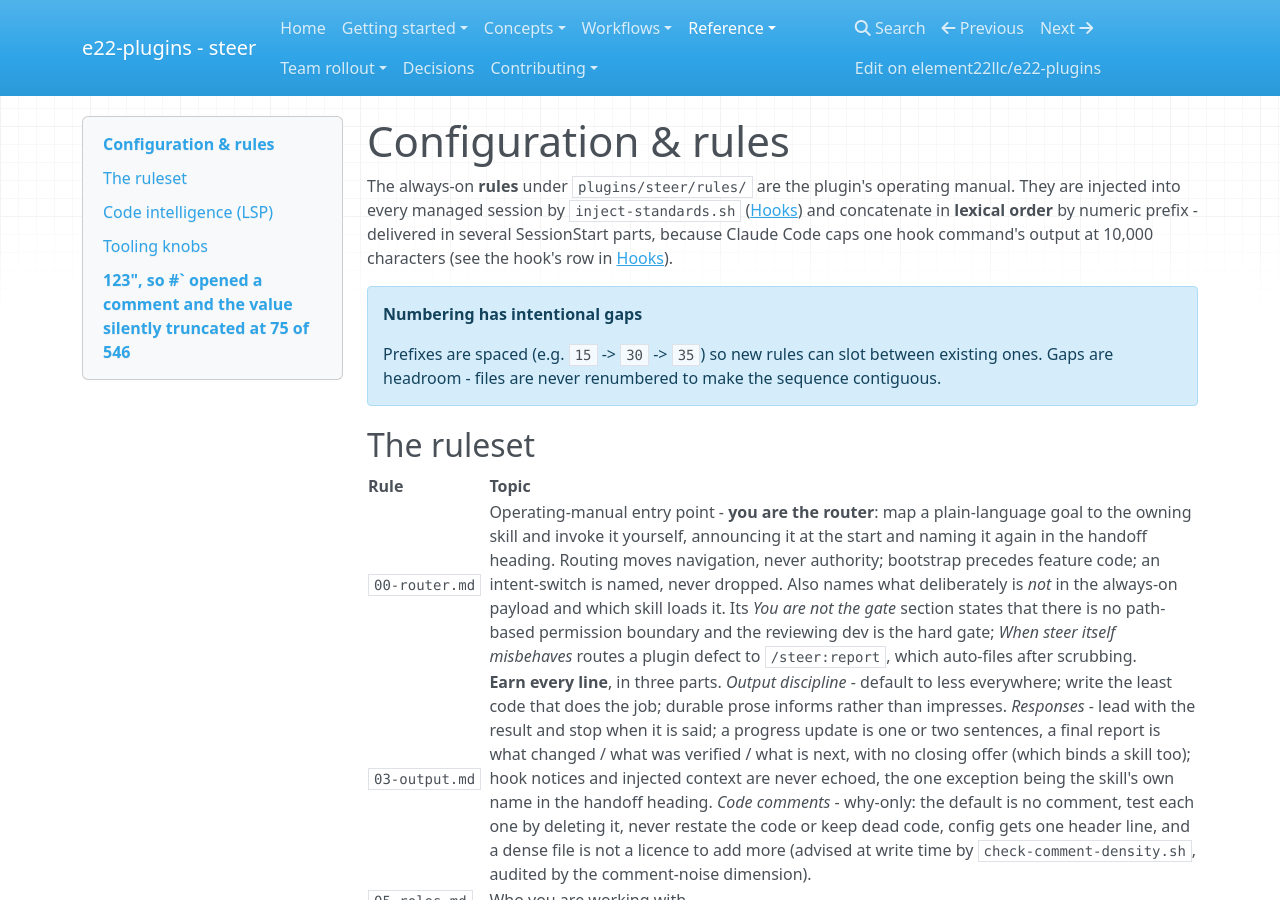
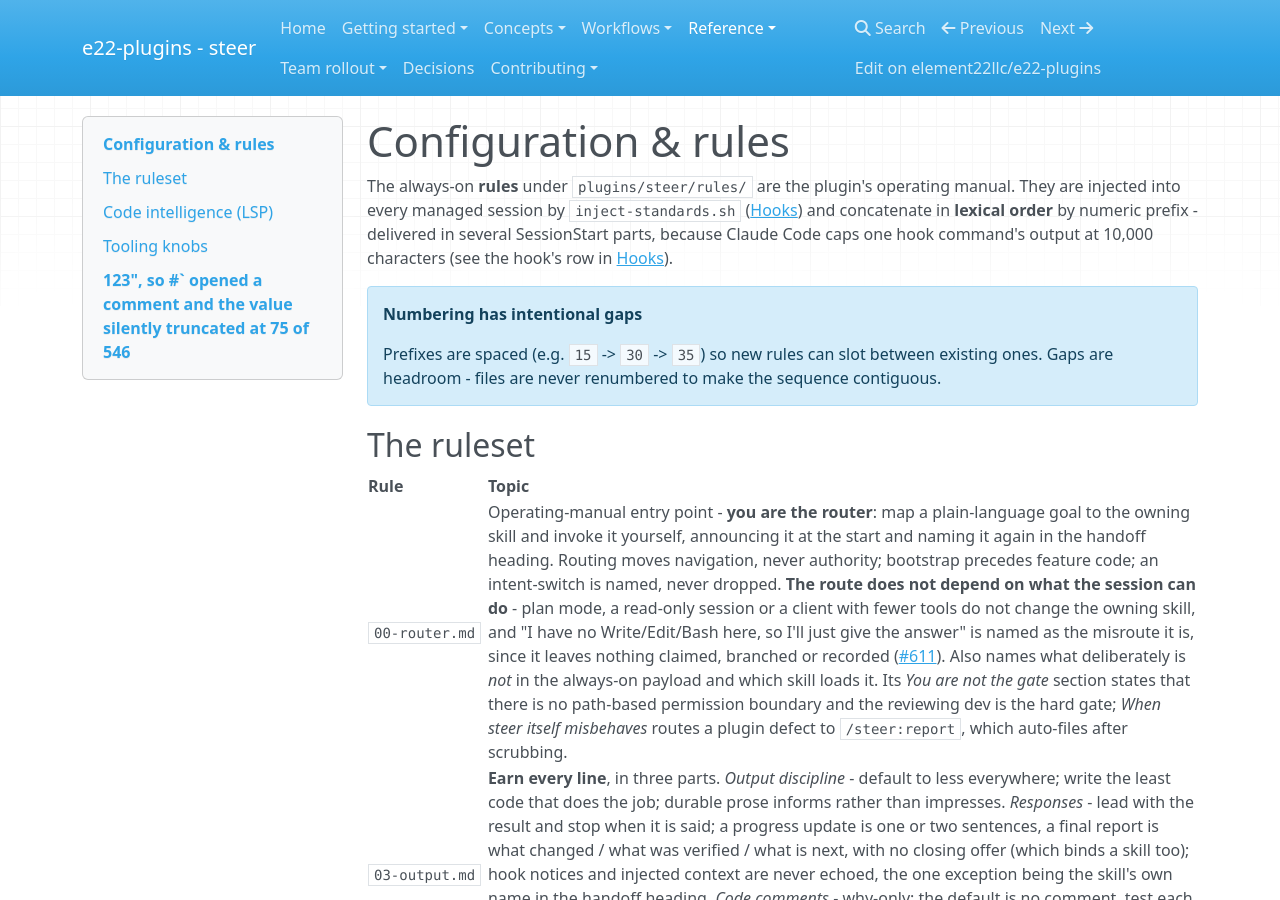
Before and after one commit to element22llc/e22-plugins, an MkDocs documentation site: the page built from docs/reference/configuration.md, in a window 1280 px wide and 900 px high. Built offline with MkDocs 1.6.1, drawn with Linux system fonts in a browser that asks for light colours; nearby versions of some CDN libraries.

Commit message:
docs: record the read-only routing clause in the rule table
The docs-impact gate is right: a rule's documented surface changed with no
docs/ update. The 00-router row now carries the read-only clause, since "the
route does not depend on what the session can do" is the behaviour a reader
would otherwise have to infer from the rule file.

Part of #611.

Co-Authored-By: Claude Opus 5 (1M context) <noreply@anthropic.com>

```diff
--- a/docs/reference/configuration.md
+++ b/docs/reference/configuration.md
@@ -15,7 +15,7 @@ command's output at 10,000 characters (see the hook's row in [Hooks](hooks.md)).
 
 | Rule | Topic |
 | --- | --- |
-| `00-router.md` | Operating-manual entry point - **you are the router**: map a plain-language goal to the owning skill and invoke it yourself, announcing it at the start and naming it again in the handoff heading. Routing moves navigation, never authority; bootstrap precedes feature code; an intent-switch is named, never dropped. Also names what deliberately is *not* in the always-on payload and which skill loads it. Its *You are not the gate* section states that there is no path-based permission boundary and the reviewing dev is the hard gate; *When steer itself misbehaves* routes a plugin defect to `/steer:report`, which auto-files after scrubbing. |
+| `00-router.md` | Operating-manual entry point - **you are the router**: map a plain-language goal to the owning skill and invoke it yourself, announcing it at the start and naming it again in the handoff heading. Routing moves navigation, never authority; bootstrap precedes feature code; an intent-switch is named, never dropped. **The route does not depend on what the session can do** - plan mode, a read-only session or a client with fewer tools do not change the owning skill, and "I have no Write/Edit/Bash here, so I'll just give the answer" is named as the misroute it is, since it leaves nothing claimed, branched or recorded ([#611](https://github.com/element22llc/e22-plugins/issues/611)). Also names what deliberately is *not* in the always-on payload and which skill loads it. Its *You are not the gate* section states that there is no path-based permission boundary and the reviewing dev is the hard gate; *When steer itself misbehaves* routes a plugin defect to `/steer:report`, which auto-files after scrubbing. |
 | `03-output.md` | **Earn every line**, in three parts. *Output discipline* - default to less everywhere; write the least code that does the job; durable prose informs rather than impresses. *Responses* - lead with the result and stop when it is said; a progress update is one or two sentences, a final report is what changed / what was verified / what is next, with no closing offer (which binds a skill too); hook notices and injected context are never echoed, the one exception being the skill's own name in the handoff heading. *Code comments* - why-only: the default is no comment, test each one by deleting it, never restate the code or keep dead code, config gets one header line, and a dense file is not a licence to add more (advised at write time by `check-comment-density.sh`, audited by the comment-noise dimension). |
 | `05-roles.md` | Who you are working with. |
 | `10-stack.md` | Stack defaults (app / service profile) - **e22 org pack** (`inject-when=org-e22`), and the home of the baseline patterns' default-stack instances and the deployed secret-store default. |
```
